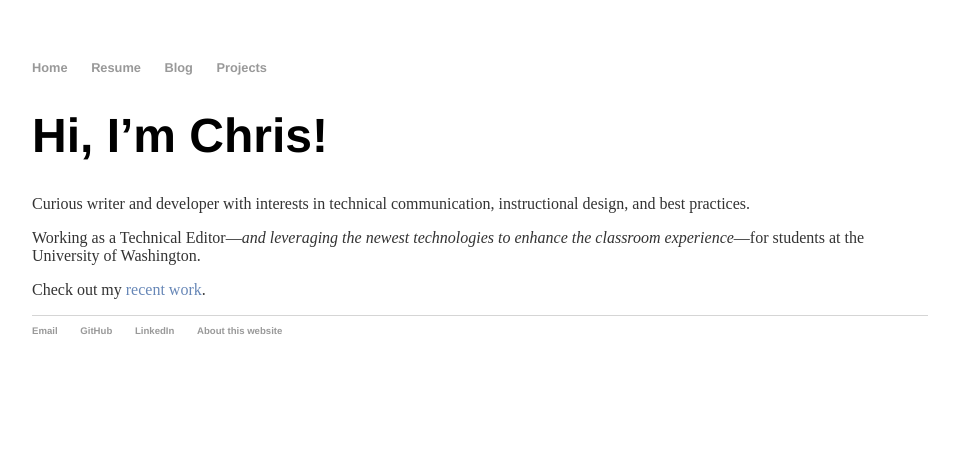
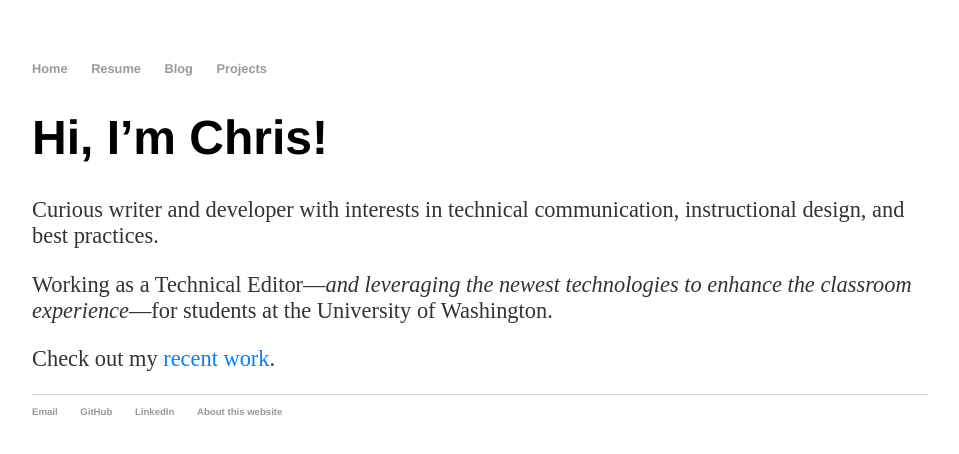
Before and after one commit to chriso23/chriso23.github.io, a Jekyll site: the page built from index.md, in a window 1280 px wide. Shown: the top 454 px of the page, without its empty margins (160-1119 px from the left). Built offline with Jekyll 4.4.1, drawn with Linux system fonts in a browser that asks for light colours.

Commit message:
Update main.css

```diff
--- a/css/main.css
+++ b/css/main.css
@@ -1,11 +1,11 @@
 body { margin: 60px auto; width: 70%; }
 
-p { font-size: 1em; color: #333; }
-a { text-decoration: none; color: #6787b7; }
+p { font-size: 1.4em; color: #333; }
+a { text-decoration: none; color: #0080ff; }
 a:hover { text-decoration: underline; }
 
-ul { font-size: 1em; line-height: 1.2em; color: #333; }
-ul p { font-size: 1em; line-height: 1.2em; color: #333; }
+ul { font-size: 1.4em; line-height: 1.4em; color: #333; }
+ul p { font-size: 1.4em; line-height: 1.4em; color: #333; }
 
 
 h1, h2, h3, h4 { font-family: 'Helvetica', 'Arial', 'Sans-Serif'; }
```
